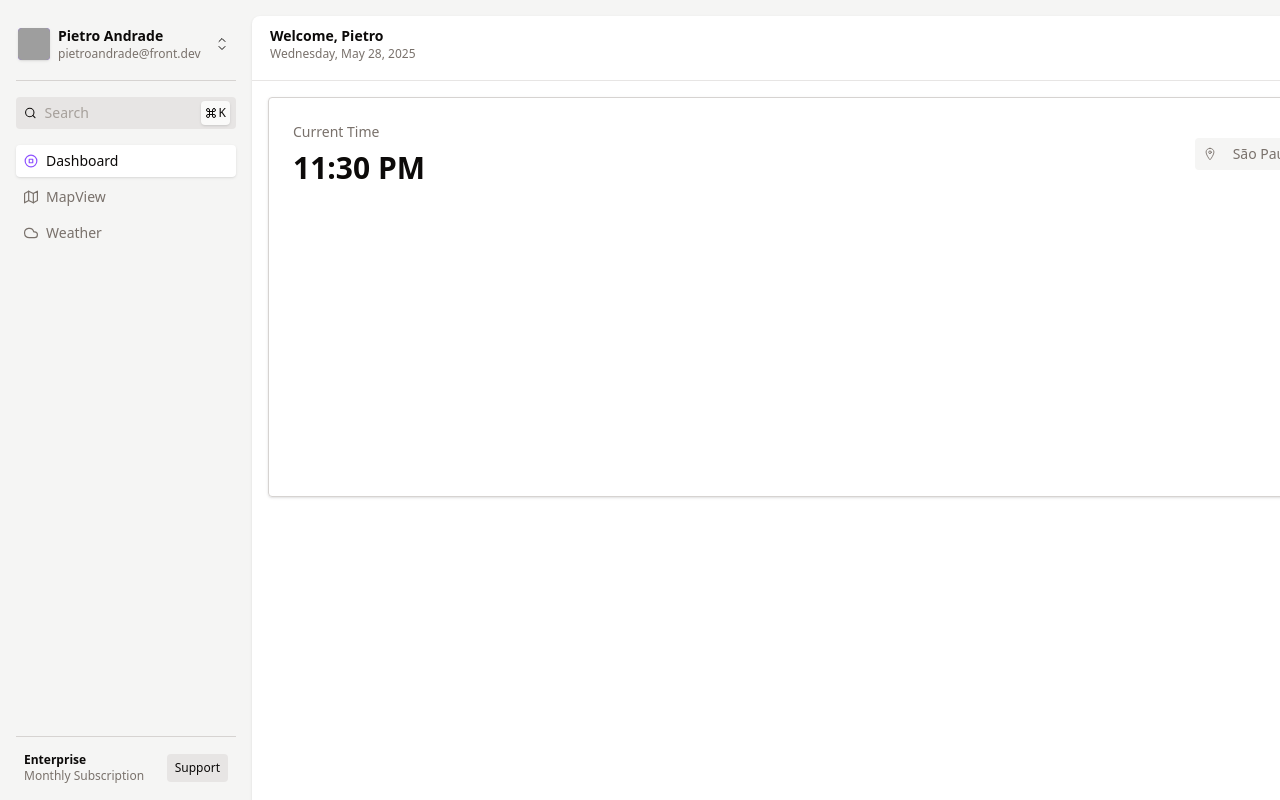
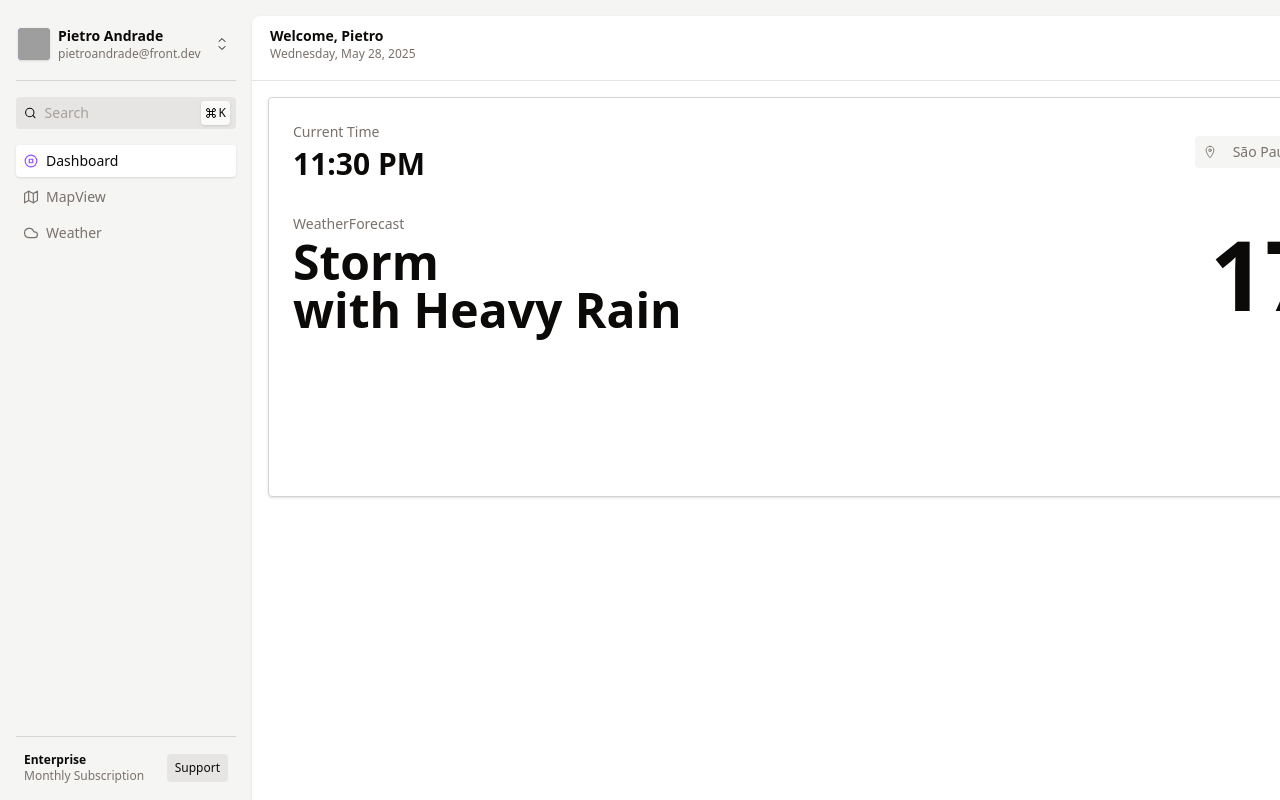
Before and after one commit to pietroaandrade/Floody, a React (Vite) app in the folder frontend/floody-frontend/: page / in a window 1280 px wide. Built offline with nearby package versions, Linux system fonts and the light colour scheme; grey boxes are pictures that could not be loaded.

Commit message:
feat.WeatherForecast

```diff
--- a/frontend/floody-frontend/index.html
+++ b/frontend/floody-frontend/index.html
@@ -4,7 +4,7 @@
     <meta charset="UTF-8" />
     <link rel="icon" type="image/svg+xml" href="/vite.svg" />
     <meta name="viewport" content="width=device-width, initial-scale=1.0" />
-    <title>Floody</title>
+    <title>Pluvia</title>
     <link href="/src/styles.css" rel="stylesheet">
   </head>
   <body class="bg-stone-100 text-stone-950">
--- a/frontend/floody-frontend/src/components/WeatherAnalyst/MainCard.jsx
+++ b/frontend/floody-frontend/src/components/WeatherAnalyst/MainCard.jsx
@@ -1,11 +1,12 @@
 import React from "react";
 import WeatherTopBar from "./WeatherTopBar";
+import WeatherForecast from "./WeatherForecast";
 
 export default function MainCard(){
     return (
         <div className="m-4 p-6 min-h-[50vh] rounded border border-stone-300 shadow ">
             <WeatherTopBar />
-
+            <WeatherForecast />
         </div>
     )
 
--- a/frontend/floody-frontend/src/components/WeatherAnalyst/WeatherForecast.jsx
+++ b/frontend/floody-frontend/src/components/WeatherAnalyst/WeatherForecast.jsx
@@ -1 +1,21 @@
 import React from "react";
+
+export default function WeatherForecast(){
+    return(
+        <div className="flex mt-8 justify-between items-center">
+            <div>
+                <p className="text-stone-500 mb-1 text-sm">WeatherForecast</p>
+                <div className="flex flex-col">
+                    <h1 className="text-5xl font-semibold">Storm</h1>
+                    <h1 className="text-5xl font-semibold">with Heavy Rain</h1>
+                </div>
+            </div>
+            <div className="flex">
+                <h1 className="text-8xl font-semibold">17</h1>
+                <h1 className="mt-3 text-5xl font-semibold">°C</h1>
+            </div>
+
+
+        </div>
+    )
+}
--- a/frontend/floody-frontend/src/components/WeatherAnalyst/WeatherTopBar.jsx
+++ b/frontend/floody-frontend/src/components/WeatherAnalyst/WeatherTopBar.jsx
@@ -6,7 +6,7 @@ export default function WeatherTopBar(){
     return(
         <div className="flex justify-between items-center">
             <div>
-                <p className="text-stone-500 mb-2 text-sm">Current Time</p>
+                <p className="text-stone-500 mb-1 text-sm">Current Time</p>
                 <h3 className="text-3xl font-semibold">11:30 PM</h3>
             </div>
             <div className="bg-stone-100 rounded">
```
Also changed, not shown: frontend/floody-frontend/src/components/WeatherAnalyst/TempCards.jsx (added).
